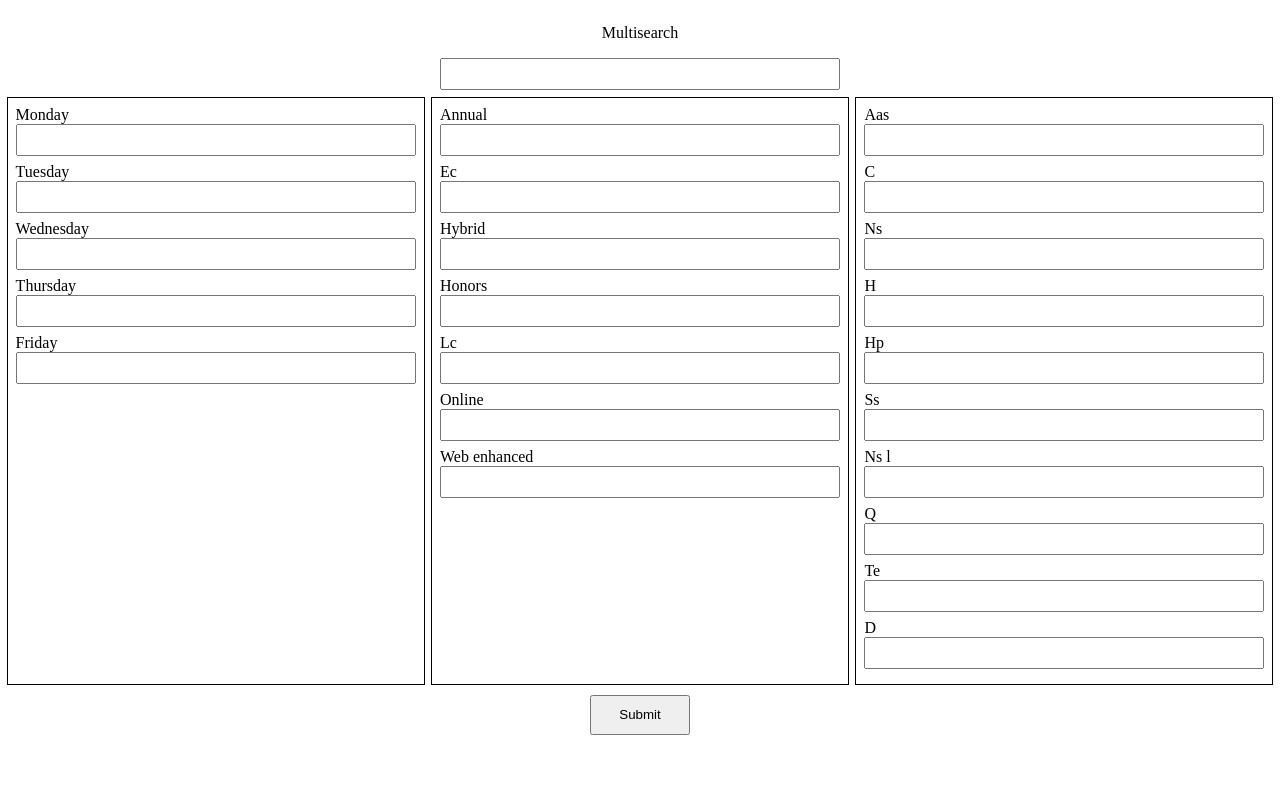
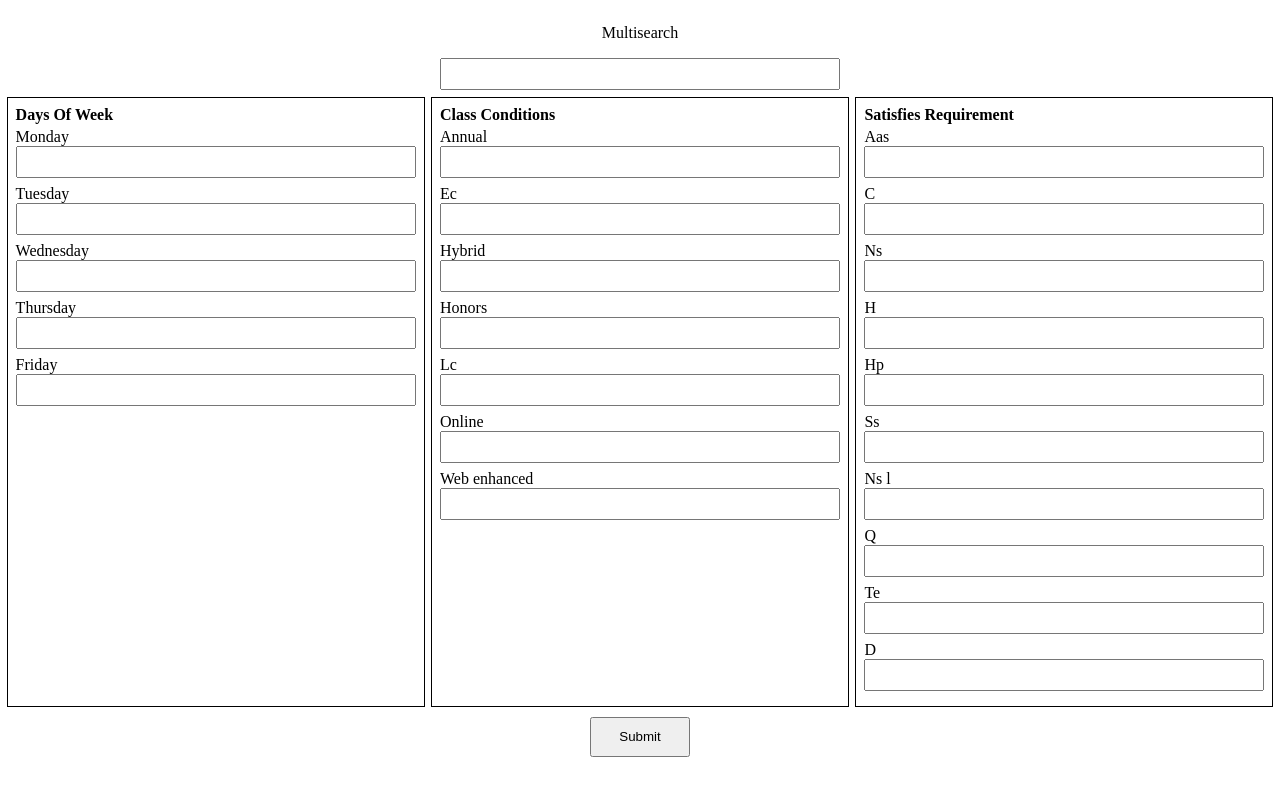
Before and after one commit to JD-P/evcc-catalog, a Django app: template catalog/catalogapp/templates/search.html in a window 1280 px wide. Run offline with Django 3.2, Linux system fonts and the light colour scheme; the template is opened without the code that fills it, so the values that code supplies are empty, except form fields; tables that the repository leaves empty hold one stand-in row (values such as "Sample post"); form fields are guessed from the names that the template uses.

Commit message:
Add panel labels to search interface

```diff
--- a/catalog/catalogapp/static/search.css
+++ b/catalog/catalogapp/static/search.css
@@ -9,6 +9,10 @@ input[type=text] {
   margin-bottom: 0.5em;
   padding: 0.5em;
   width:30em;
+}
+
+.panel_label {
+  padding-bottom: .25em;
 }
 
 .checkbox_sets {
--- a/catalog/catalogapp/templates/search.html
+++ b/catalog/catalogapp/templates/search.html
@@ -13,6 +13,7 @@
       </div>
       <div class="checkbox_sets">
 	<div class="dow">
+	  <b class="panel_label"><label>Days Of Week</label></b>
 	  <div class="checkbox">
 	    <label for="{{ form.monday.id_for_label }}">{{ form.monday.label }}</label> {{ form.monday }}
 	  </div>
@@ -29,7 +30,8 @@
 	  <label for="{{ form.friday.id_for_label }}">{{ form.friday.label }}</label> {{ form.friday }}
 	</div>
       </div>
-      <div class="conditions">
+	<div class="conditions">
+	  <b class="panel_label"><label>Class Conditions</label></b>
 	<div class="checkbox">
 	  <label for="{{ form.annual.id_for_label }}">{{ form.annual.label }}</label> {{ form.annual }}
 	</div>
@@ -52,7 +54,8 @@
 	  <label for="{{ form.web_enhanced.id_for_label }}">{{ form.web_enhanced.label }}</label> {{ form.web_enhanced }}
 	</div>
       </div>
-      <div class="credit_requirements">
+	<div class="credit_requirements">
+	  <b class="panel_label"><label>Satisfies Requirement</label></b>
 	<div class="checkbox">
 	  <label for="{{ form.aas.id_for_label }}">{{ form.aas.label }}</label> {{ form.aas }}
 	</div>
```
